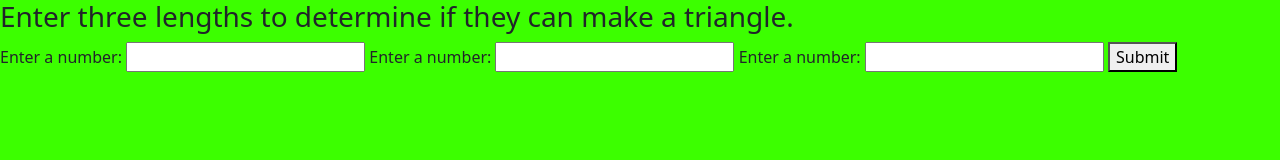
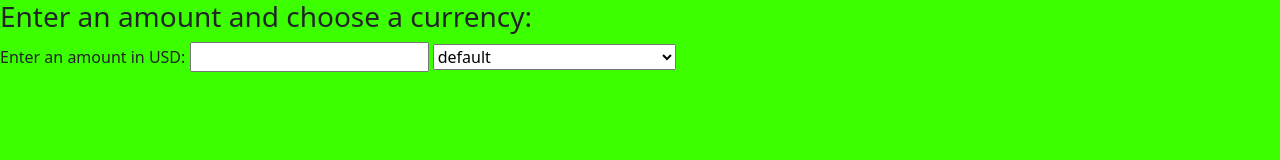
Before and after one commit to KarlStarkweather/money-changer, a website built with webpack: page src/index.html in a window 1280 px wide. Built offline with nearby package versions, Linux system fonts and the light colour scheme.

Commit message:
initial html with two controls

```diff
--- a/src/index.html
+++ b/src/index.html
@@ -1,19 +1,27 @@
 <!DOCTYPE html>
 <html lang="en-US">
   <head>
-    <title>Shape Tracker</title>
+    <title>Money Changer</title>
   </head>
   <body>
-    <h3>Enter three lengths to determine if they can make a triangle.</h3>
-    <form id="triangle-checker-form">
-      <label for="length1">Enter a number:</label>
-      <input id="length1" type="number">
-      <label for="length2">Enter a number:</label>
-      <input id="length2" type="number">
-      <label for="length3">Enter a number:</label>
-      <input id="length3" type="number">
-      <button type="submit">Submit</button>
-    </form>
-    <ul id="response"></ul>
-  </body>
+    <h3>Enter an amount and choose a currency:</h3>
+    <label for="amount">Enter an amount in USD:</label>
+    <input id="amount" type="number">
+    <select id="select">
+      <option value="default">default</option>
+      <option value="AFN">Afghanistani Afghani</option>
+      <option value="CNY">Chinese Yuan Renminbi</option>
+      <option value="INR">Indian Rupee</option>
+      <option value="IQD">Iraqi Dinar</option>
+      <option value="ILS">Israeli New Sheqel</option>
+      <option value="JPY">Japanese Yen</option>
+      <option value="KZT">Kazakhstani Tenge</option>
+      <option value="SAR">Saudi Arabian Riyal</option>
+      <option value="KRW">Korean (South) Won</option>
+      <option value="AED">United Arab Emirates Dirham</option>
+      <option value="EGP">Egyptian Pound</option>
+      <option value="EUR">European Euro</option>
+
+    </select>
+   </body>
 </html>
```
